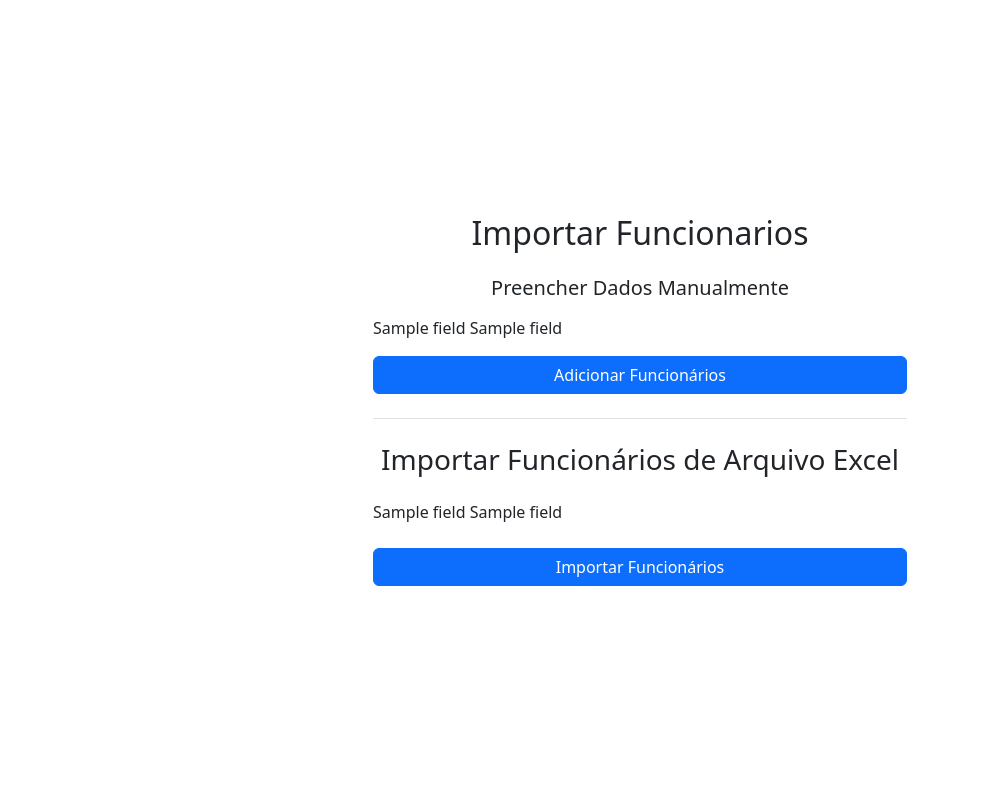
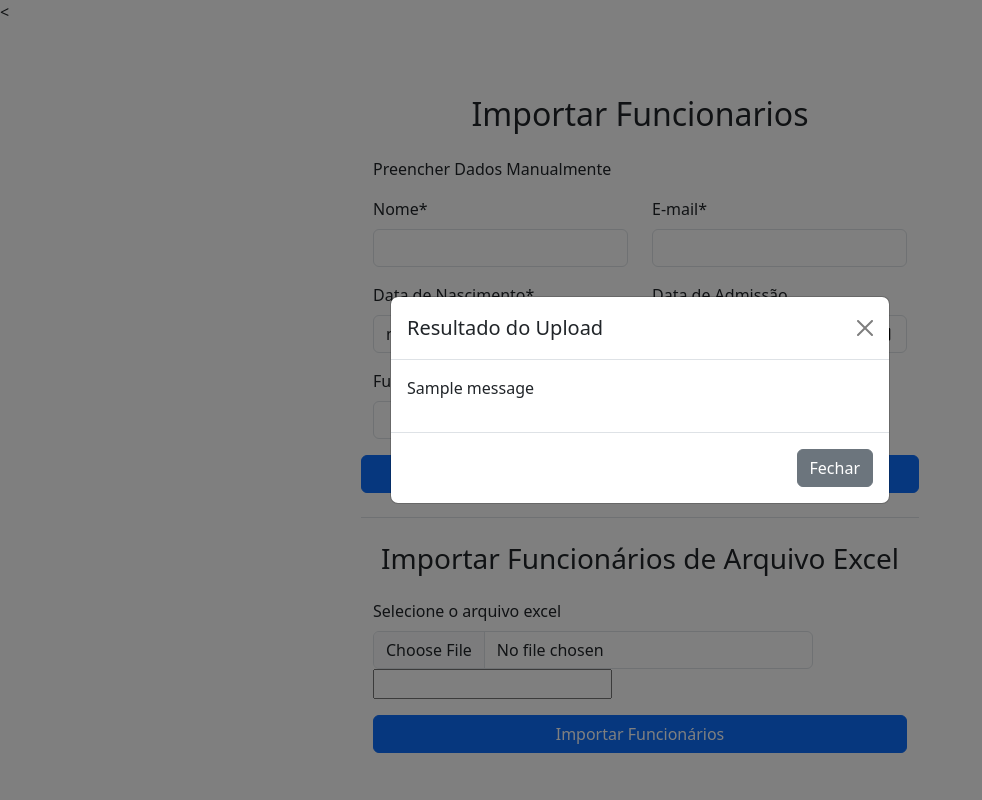
Before and after one commit to Laryssa75/Automatiza-o_aniversario, a Django app: template aniversario/funcionarios/templates/funcionarios/importar_funcionario.html in a window 1280 px wide. Shown: the whole page, without its empty margins (0-982 px from the left). Run offline with Django 5.2, Linux system fonts and the light colour scheme; the template is opened without the code that fills it: most values are stand-ins (such as "Sample title", 1, 10 or a date in 2020); one stand-in notice (Sample message) is shown; form fields are guessed from the names that the template uses; some libraries are stand-ins or nearby versions.

Commit message:
ajustei a tela de importar funcionarios de forma manual

```diff
--- a/aniversario/funcionarios/templates/funcionarios/importar_funcionario.html
+++ b/aniversario/funcionarios/templates/funcionarios/importar_funcionario.html
@@ -11,24 +11,63 @@
 </head>
 <body class="btn-lg">
 
+    <!--Container invisível para armazenar mensagens-->
+    <div id="messagesContainer" data-messages="{% for message in messages %}{{ message|escapejs }}{% if not forloop.last %}|||{% endif %}{% endfor %}"></div>
+
+
+    <!-- Modal para exibir mensagem de verificação do upload de excel e manual -->
+    <<div class="modal fade" id="responseModal" tabindex="-1" aria-labelledby="responseModalLabel" aria-hidden="true">
+        <div class="modal-dialog modal-dialog-centered">
+            <div class="modal-content">
+                <div class="modal-header">
+                    <h5 class="modal-title" id="responseModalLabel">Resultado do Upload</h5>
+                    <button type="button" class="btn-close" data-bs-dismiss="modal" aria-label="Close"></button>
+                </div>
+                <div class="modal-body">
+                    <p id="modalMessage"></p>
+                </div>
+                <div class="modal-footer">
+                    <button type="button" class="btn btn-secondary" data-bs-dismiss="modal">Fechar</button>
+                </div>
+            </div>
+        </div>
+    </div>
+
+
     <div class="container d-flex justify-content-center align-items-center min-vh-100">
         <div class="row w-100">
             <div class="col-lg-6 col-md-8 col-sm-12 mx-auto">
                 <h2 class="text-center mb-4">Importar Funcionarios</h2>
 
 
+
                 <!-- Formulario de Preenchimento Manual -->
-                <h5 class="text-center mb-3">Preencher Dados Manualmente</h5>
+                <p class="text-start  fw-normal mb-3">Preencher Dados Manualmente</p>
                 <form method="POST" action="{% url 'importar_funcionarios' %}">
                     {% csrf_token %}
                     <div class="row">
-                        {% for field in form_funcionario %}
                         <div class="col-md-6 mb-3">
-                            <label for="{{ field.id_for_label  }}" class="forma-label">{{ field.label }}</label>
-                            {{ field }}
+                            <label for="id_nome" class="form-label">Nome*</label>
+                            <input type="text" id="id_nome" name="nome" class="form-control" required>
                         </div>
-                    {% endfor %}
-                    </div>
+                        <div class="col-md-6 mb-3">
+                            <label for="id_email" class="form-label">E-mail*</label>
+                            <input type="email" id="id_email" name="email" class="form-control" required>
+                        </div>
+                        <div class="col-md-6 mb-3">
+                            <label for="id_data_nascimento" class="form-label">Data de Nascimento*</label>
+                            <input type="date" id="id_data_nascimento" name="data_nascimento" class="form-control" required>
+                        </div>
+                        <div class="col-md-6 mb-3">
+                            <label for="id_data_admissao" class="form-label">Data de Admissão</label>
+                            <input type="date" name="data_admissao" id="id_data_admissao" class="form-control">
+                        </div>
+                        <div class="col-md-6 mb-3">
+                            <label for="id_funcao" class="form-label">Função</label>
+                            <input type="text" id="id_funcao" name="funcao" class="form-control">
+                        </div>
+
+
                     <button type="submit" name="manual" class="btn btn-primary w-100">Adicionar Funcionários</button>
                 </form>
 
@@ -39,12 +78,12 @@
                 <form method="POST" action="{% url 'importar_funcionarios' %}" enctype="multipart/form-data">
                     {% csrf_token %}
                     <div class="row">
-                        {% for field in form_import %}
-                            <div class="col-md-6 mb-3">
-                                <label for="{{ field.id_for_label }}" class="form-label">{{ field.label }}</label>
-                                {{ field }}
-                            </div>
-                        {% endfor %}
+                        <div class="col-md-6 mb-3">
+                            <label for="id_arquivo_excel" class="form-label">Selecione o arquivo excel</label>
+                            <input type="file" id="id_arquivo_excel" name="arquivo_excel" class="form-control" style="width: 440px ;font-size: 16px;">
+                            {{ form.arquivo_excel }}
+                            <div id="fileError" class="form-text text-danger mt-2" style="display:none;">Nenhum arquivo selecionado</div>
+                        </div>
                     </div>
                     <button type="submit" name="import" class="btn btn-primary w-100">Importar Funcionários</button>
                 </form>
@@ -52,7 +91,53 @@
         </div>
     </div>
 
+
 <!--Script do bootstrap-->
 <script src="https://cdn.jsdelivr.net/npm/bootstrap@5.3.0-alpha1/dist/js/bootstrap.bundle.min.js"></script>
+
+
+<script>
+    //Verifica se o campo de arquivo tem um arquivo selecionado
+    document.querySelector('input[type="file"]').addEventListener('change', function() {
+        var fileIput = this;
+        var erroMessage = document.getElementById('fileError');
+
+        //Se o arquivo for selecionado, esconde a mensagem de erro
+        if (fileIput.files.length > 0) {
+            erroMessage.style.display = 'none';
+        } else {
+            //Se nenhum arquivo for selecionado, exibe a mensagem
+            erroMessage.style.display = 'block';
+        }
+    });
+
+
+    //Primeiro bloco de script no javaScript, ela roda a informação do lugar de upload do excel
+    console.log("Rodando o script de mensagem de uplaoad de excel...")
+
+
+    //Essa funcionalidade do pop de feedback do status da ação de importar funcionarios
+    document.addEventListener('DOMContentLoaded', function () {
+    const messagesContainer = document.getElementById('messagesContainer');
+
+    // Verifica se há mensagens e exibe o modal
+    if (messagesContainer && messagesContainer.dataset.messages) {
+        const messages = messagesContainer.dataset.messages.split('|||');  // Divide as mensagens
+
+        if (messages.length > 0) {
+            let messageContent = messages.join('<br>');  // Junta as mensagens com quebra de linha
+            document.getElementById('modalMessage').innerHTML = messageContent; // Insere as mensagens no modal
+
+            // Inicia o modal do Bootstrap
+            const responseModal = new bootstrap.Modal(document.getElementById('responseModal'));
+
+            // Assegura que o modal é mostrado
+            responseModal.show();
+        }
+    }
+});
+
+</script>
+
 </body>
 </html>
--- a/aniversario/funcionarios/templates/funcionarios/login.html
+++ b/aniversario/funcionarios/templates/funcionarios/login.html
@@ -76,6 +76,5 @@
     });
 </script>
 
-
 </body>
 </html>
```
Also changed, not shown: aniversario/funcionarios/views.py (+23 -25 lines), aniversario/db.sqlite3.
